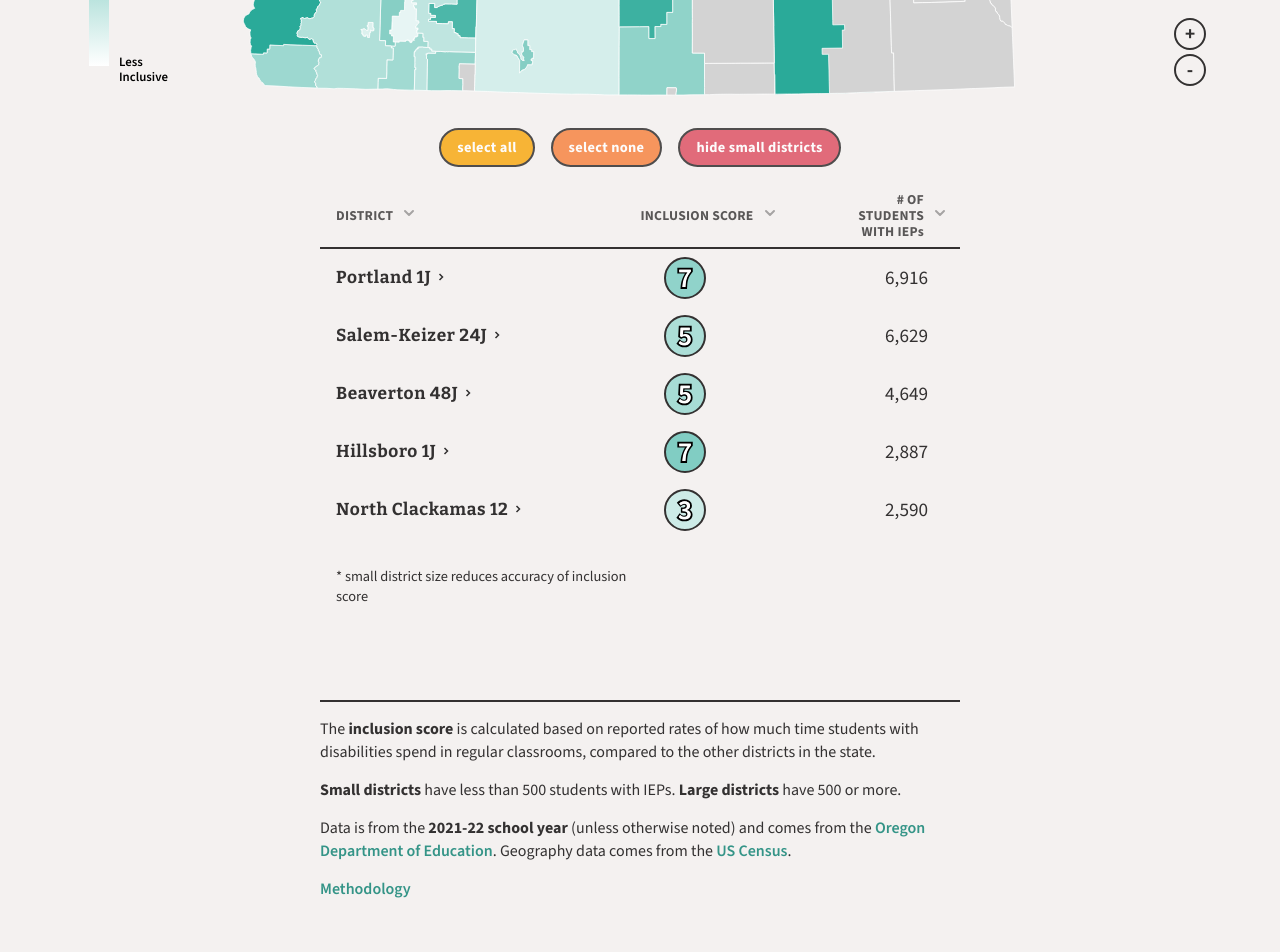
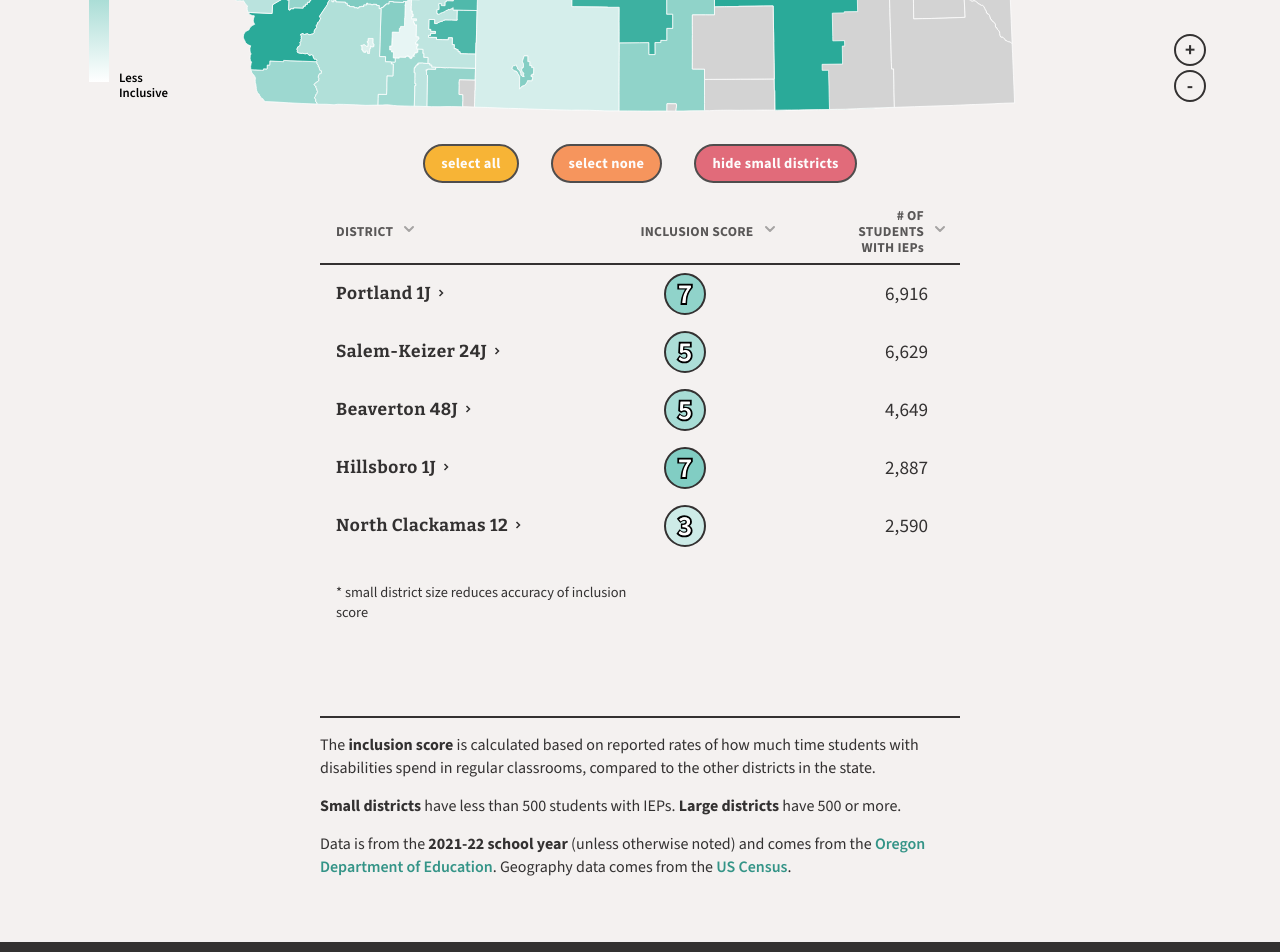
Before and after one commit to bronna/inclusion, a SvelteKit app: page / in a window 1280 px wide. Shown: the part 1640-2592 px from the top of the page. Built offline with nearby package versions, Linux system fonts and the light colour scheme.

Commit message:
fallback styling

```diff
--- a/src/components/Header.svelte
+++ b/src/components/Header.svelte
@@ -60,13 +60,14 @@
 
   .nav-links {
     display: flex;
-    gap: 2rem;
+    /* gap: 2rem; */
+    flex-direction: row;
   }
 
   .mobile-nav {
     display: flex;
     flex-direction: column;
-    gap: 1rem;
+    /* gap: 1rem; */
     position: fixed;
     top: 0;
     right: -100%;
@@ -111,6 +112,16 @@
     }
   }
 
+  /* Apply gap for browsers that support it */
+  @supports (gap: 1rem) {
+    .nav-links, .mobile-nav {
+      gap: 1rem;
+    }
+    .nav-links a, .mobile-nav a {
+      margin-bottom: 0; /* Reset margin if gap is supported */
+    }
+  }
+
   .nav-links {
     display: flex;
     align-items: center;
@@ -122,6 +133,7 @@
     color: var(--text-color); /* Replace with your color variable */
     font-weight: bold; /* Optional: Adjusts the font weight of nav links */
     line-height: 1.2;
+    margin-bottom: 1rem;
   }
 
   .nav-links .attention {
--- a/src/components/Sources.svelte
+++ b/src/components/Sources.svelte
@@ -7,7 +7,7 @@
 
     <p>Data is from the <strong>2021-22 school year</strong> (unless otherwise noted) and comes from the <a href="https://www.ode.state.or.us/data/reportcard/media.aspx" target="_blank">Oregon Department of Education</a>. Geography data comes from the <a href="https://www.census.gov/cgi-bin/geo/shapefiles/index.php?year=2022&layergroup=School+Districts" target="_blank">US Census</a>.</p>
 
-    <p><a href="https://github.com/bronna/inclusion/tree/main/src/data" target="_blank">Methodology</a></p>
+    <!-- <p><a href="https://github.com/bronna/inclusion/tree/main/src/data" target="_blank">Methodology</a></p> -->
 </div>
 
 <style>
--- a/src/routes/+page.svelte
+++ b/src/routes/+page.svelte
@@ -272,8 +272,23 @@
     margin: 2rem 0 1rem 0;
     width: 100%;
     max-width: 72rem;
-    gap: 1rem;
+    /* gap: 1rem; */
   }
+
+  /* Fallback for older browsers */
+	.filters > *:not(:last-child) {
+		margin-right: 1rem; /* Horizontal spacing */
+	}
+
+	@supports (gap: 1rem) {
+		.filters {
+			gap: 1rem;
+		}
+		/* With gap supported, we no longer need the extra margin on buttons */
+		.filters > * {
+			margin: 0;
+		}
+	}
 
   .filter-size {
     display: flex;
@@ -305,7 +320,7 @@
 
   .action-button {
     padding: 0.5rem 1rem;
-    margin: 0;
+    /* margin: 0; */
     border-radius: 20px;
     cursor: pointer;
 	color: white;
@@ -316,6 +331,8 @@
 	font-weight: 700;
 	letter-spacing: 0.02rem;
 	opacity: 0.85;
+	/* Added margin for fallback, will be overridden if gap is supported */
+    margin: 0; /* Resets any additional margin for the feature query to work properly */
   }
 
   #hide-button {
```
